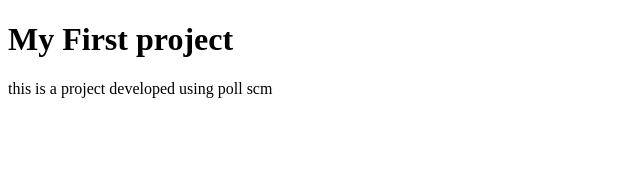
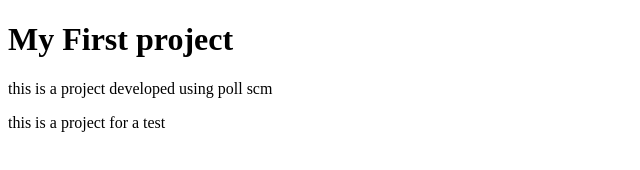
Before and after one commit to sai-45-kla/project1, a plain HTML site: page index.html in a window 1280 px wide. Shown: the whole page, without its empty margins (0-640 px from the left). Drawn offline with Linux system fonts and the light colour scheme.

Commit message:
project1-modified

```diff
--- a/index.html
+++ b/index.html
@@ -4,6 +4,7 @@
 
 <h1>My First project </h1>
 <p>this is a project developed using poll scm</p>
+<p>this is a project for a test</p>
 
 </body>
 </html>
```
